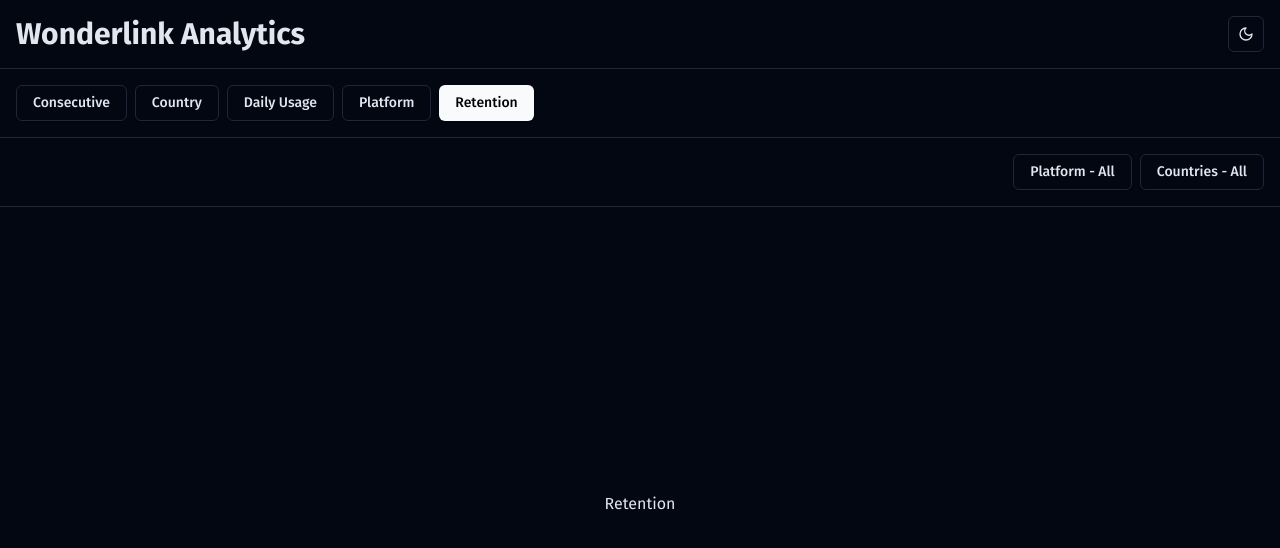
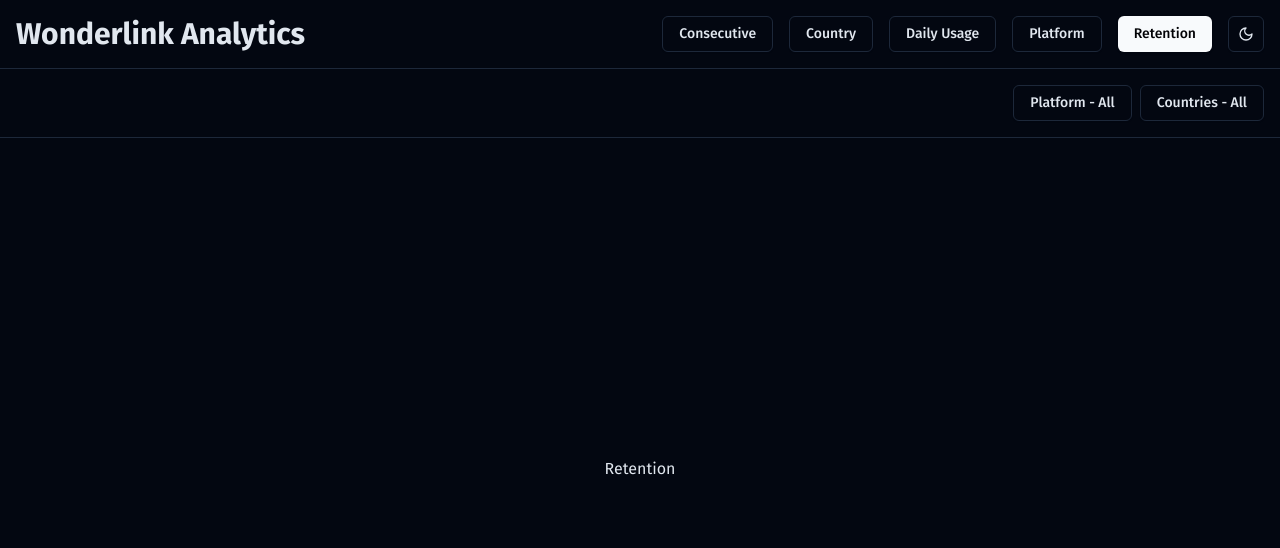
Before and after one commit to dorukozerr/wonderlink-frontend, a React (Vite) app: page / in a window 1280 px wide. Shown: the top 548 px of the page. Built offline with nearby package versions, Linux system fonts and the light colour scheme.

Commit message:
refactor: navigation links move to header component

```diff
--- a/src/App.tsx
+++ b/src/App.tsx
@@ -6,41 +6,27 @@
 // - Daily usage statistics => Calendar
 // - Country statistics => Tree Map
 
-import { ViewState } from '@/types';
 import { useViewStateStore } from '@/store/use-view-state-store';
 import { Consecutive } from '@/components/view-states/consecutive';
 import { Country } from '@/components/view-states/country';
 import { DailyUsage } from '@/components/view-states/daily-usage';
 import { Platform } from '@/components/view-states/platform';
 import { Retention } from '@/components/view-states/retention';
-import { Button } from '@/components/ui/button';
 
 export const App = () => {
-  const { viewState, changeViewState } = useViewStateStore();
-
-  const viewStates = {
-    consecutive: <Consecutive />,
-    country: <Country />,
-    dailyUsage: <DailyUsage />,
-    platform: <Platform />,
-    retention: <Retention />
-  };
+  const { viewState } = useViewStateStore();
 
   return (
     <div className='flex h-full w-full flex-col items-start justify-start'>
-      <div className='flex h-max w-full items-center justify-start gap-2 border-b border-border p-4'>
-        {Object.keys(viewStates).map((state, index) => (
-          <Button
-            key={`viewStateLink-${index}`}
-            variant={viewState === state ? 'default' : 'outline'}
-            className='capitalize'
-            onClick={() => changeViewState(state as ViewState)}
-          >
-            {state.replace(/([A-Z])/g, ' $1').trim()}
-          </Button>
-        ))}
-      </div>
-      {viewStates[viewState]}
+      {
+        {
+          consecutive: <Consecutive />,
+          country: <Country />,
+          dailyUsage: <DailyUsage />,
+          platform: <Platform />,
+          retention: <Retention />
+        }[viewState]
+      }
     </div>
   );
 };
--- a/src/components/layout/header.tsx
+++ b/src/components/layout/header.tsx
@@ -1,8 +1,28 @@
 import { ThemeToggle } from '@/components/theme-toggle';
+import { ViewState } from '@/types';
+import { useViewStateStore } from '@/store/use-view-state-store';
+import { Button } from '@/components/ui/button';
 
-export const Header = () => (
-  <header className='mx-auto flex w-full max-w-[1440px] items-center justify-between border-b border-border p-4'>
-    <h1 className='text-3xl font-bold'>Wonderlink Analytics</h1>
-    <ThemeToggle />
-  </header>
-);
+export const Header = () => {
+  const { viewState, changeViewState } = useViewStateStore();
+
+  return (
+    <header className='mx-auto flex w-full max-w-[1440px] items-center justify-between gap-4 border-b border-border p-4'>
+      <h1 className='text-3xl font-bold'>Wonderlink Analytics</h1>
+      <span className='flex-1' />
+      {['consecutive', 'country', 'dailyUsage', 'platform', 'retention'].map(
+        (state, index) => (
+          <Button
+            key={`viewStateLink-${index}`}
+            variant={viewState === state ? 'default' : 'outline'}
+            className='capitalize'
+            onClick={() => changeViewState(state as ViewState)}
+          >
+            {state.replace(/([A-Z])/g, ' $1').trim()}
+          </Button>
+        )
+      )}
+      <ThemeToggle />
+    </header>
+  );
+};
```
